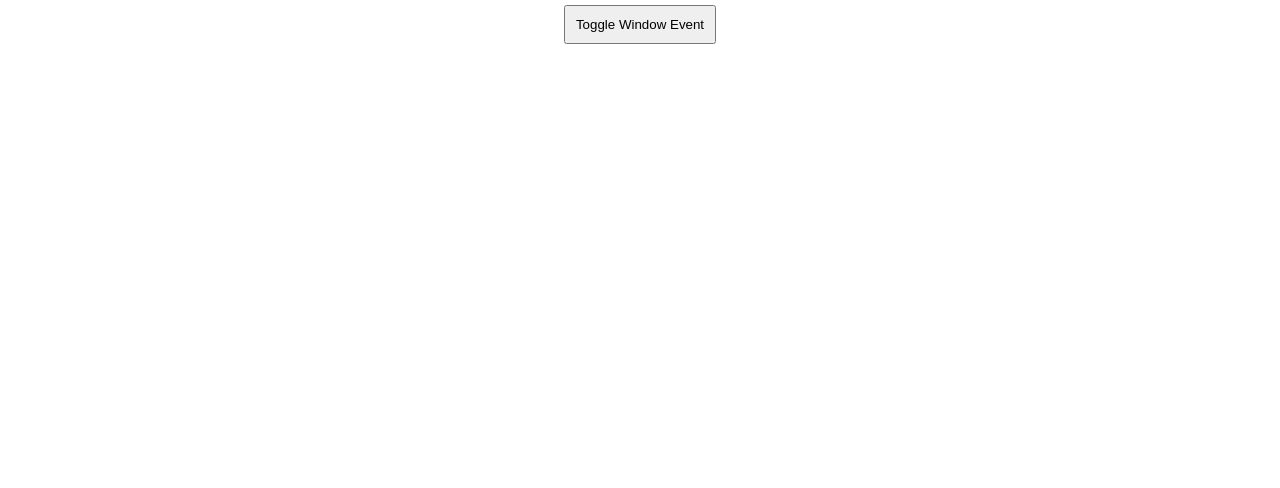
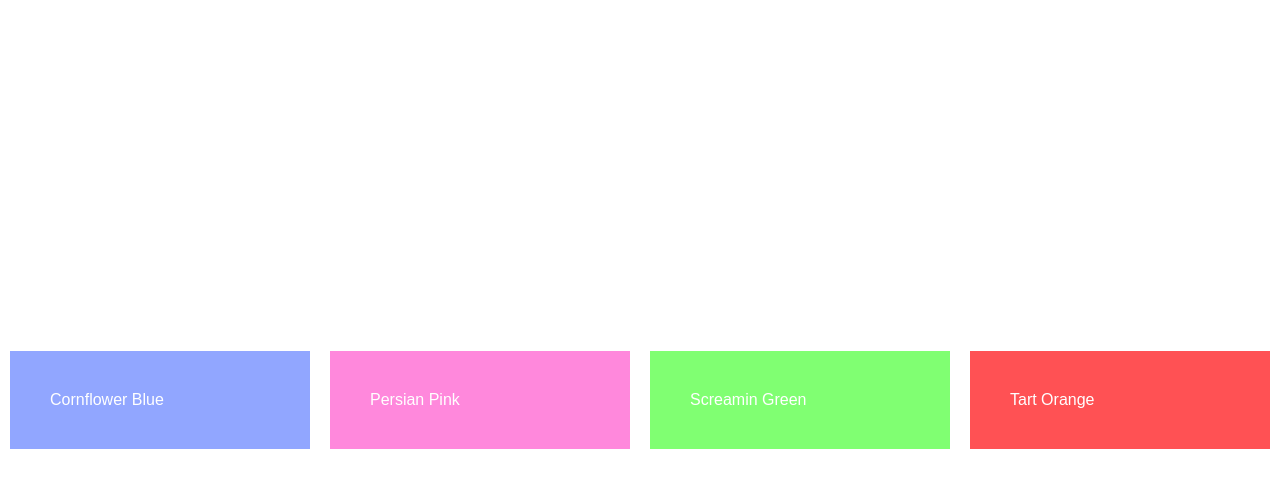
Before and after one commit to stasya2011/React.js-Code-Challenges, a React (Create React App) app in the folder my-app/: page / in a window 1280 px wide. Shown: the top 488 px of the page. Built offline with nearby package versions, Linux system fonts and the light colour scheme.

Commit message:
04: color picker

```diff
--- /dev/null
+++ b/my-app/src/07-color-picker/Color.js
@@ -0,0 +1,15 @@
+import React from "react";
+
+const Color = ({ hex, name, setColor }) => {
+  return (
+    <div
+      onClick={setColor}
+      className="color-square"
+      style={{ backgroundColor: `${hex}` }}
+    >
+      {name}
+    </div>
+  );
+};
+
+export default Color;
--- /dev/null
+++ b/my-app/src/07-color-picker/ColorPicker.js
@@ -0,0 +1,49 @@
+import { useEffect, useState } from "react";
+import Color from "./Color";
+
+const colors = [
+  {
+    hex: "#91A6FF",
+    name: "Cornflower Blue",
+  },
+  {
+    hex: "#FF88DC",
+    name: "Persian Pink",
+  },
+  {
+    hex: "#80FF72",
+    name: "Screamin Green",
+  },
+  {
+    hex: "#FF5154",
+    name: "Tart Orange",
+  },
+];
+
+export default function ColorPicker() {
+  const [backgroundColor, setBackgroundColor] = useState("white");
+
+  useEffect(() => {
+    document.body
+      .querySelectorAll(".page")
+      .forEach((el) => (el.style.backgroundColor = backgroundColor));
+  }, [backgroundColor]);
+
+  const changeBackground = (color) => {
+    console.log("+++*+++", color);
+    setBackgroundColor(() => color);
+  };
+
+  return (
+    <div className="page" style={{ backgroundColor }}>
+      {colors.map((color) => (
+        <Color
+          setColor={() => changeBackground(color.hex)}
+          key={color.hex}
+          hex={color.hex}
+          name={color.name}
+        />
+      ))}
+    </div>
+  );
+}
--- a/my-app/src/App.js
+++ b/my-app/src/App.js
@@ -1,11 +1,10 @@
 // https://dog.ceo/api/breeds/image/random
 import "./App.css";
-import ToggleWindowEvent from "./06-add-window-event/ToggleWindowEvent";
-
+import ColorPicker from "./07-color-picker/ColorPicker";
 function App() {
   return (
     <div className="App">
-      <ToggleWindowEvent />
+      <ColorPicker />
     </div>
   );
 }
```
